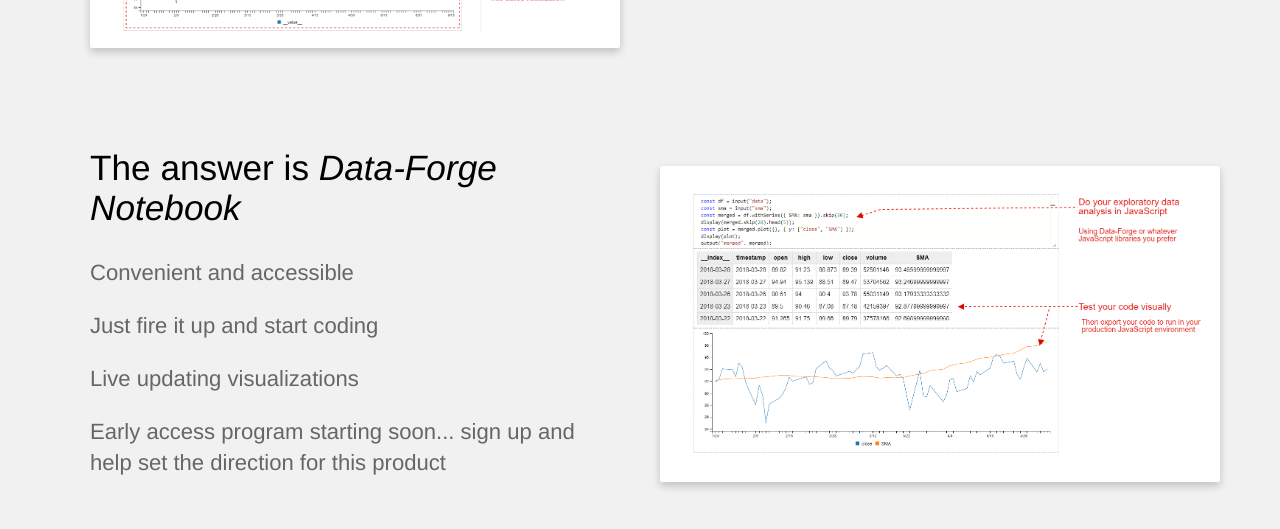
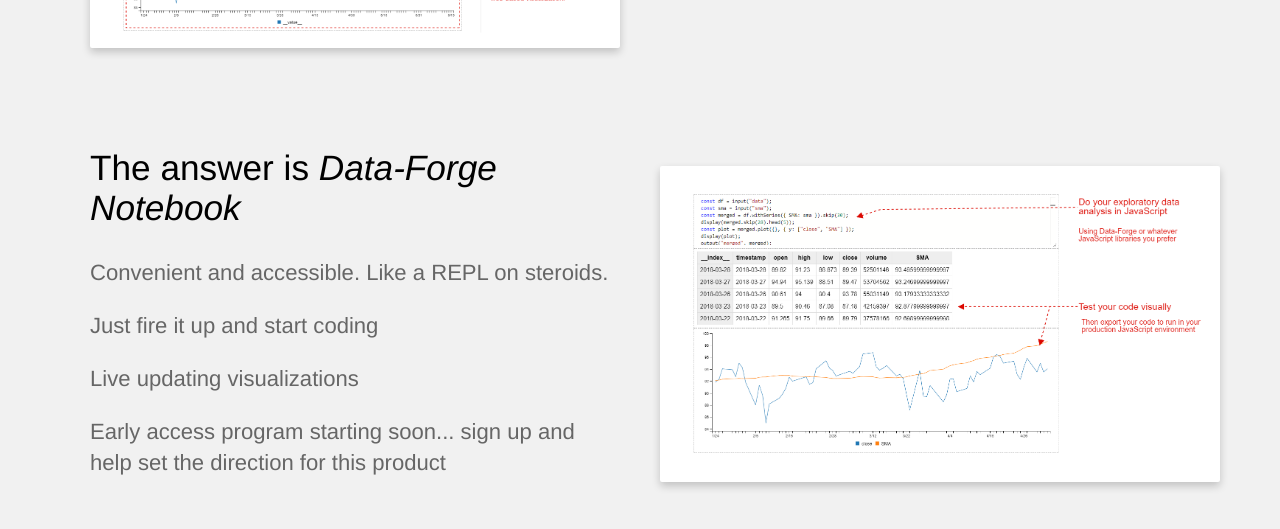
Before and after one commit to ashleydavis/data-forge-notebook-landing-page, a Jekyll site: the page built from index.html, in a window 1280 px wide and 900 px high, scrolled down 1847 px, cut to the strip 0-675 px from the top of the window. Shown: the top 529 px of the strip. Built offline with Jekyll 4.4.1, drawn with Linux system fonts in a browser that asks for light colours.

Commit message:
Some more tweaks.

```diff
--- a/index.html
+++ b/index.html
@@ -49,7 +49,7 @@
 		<div class="container flex">
 			<div class="text editable">
                 <h2>The answer is <i>Data-Forge Notebook</i></h2>
-                <p>Convenient and accessible</p>
+                <p>Convenient and accessible. Like a REPL on steroids.</p>
                 <p>Just fire it up and start coding</p>
                 <p>Live updating visualizations</p>
 				<p>Early access program starting soon... sign up and help set the direction for this product</p>
```
